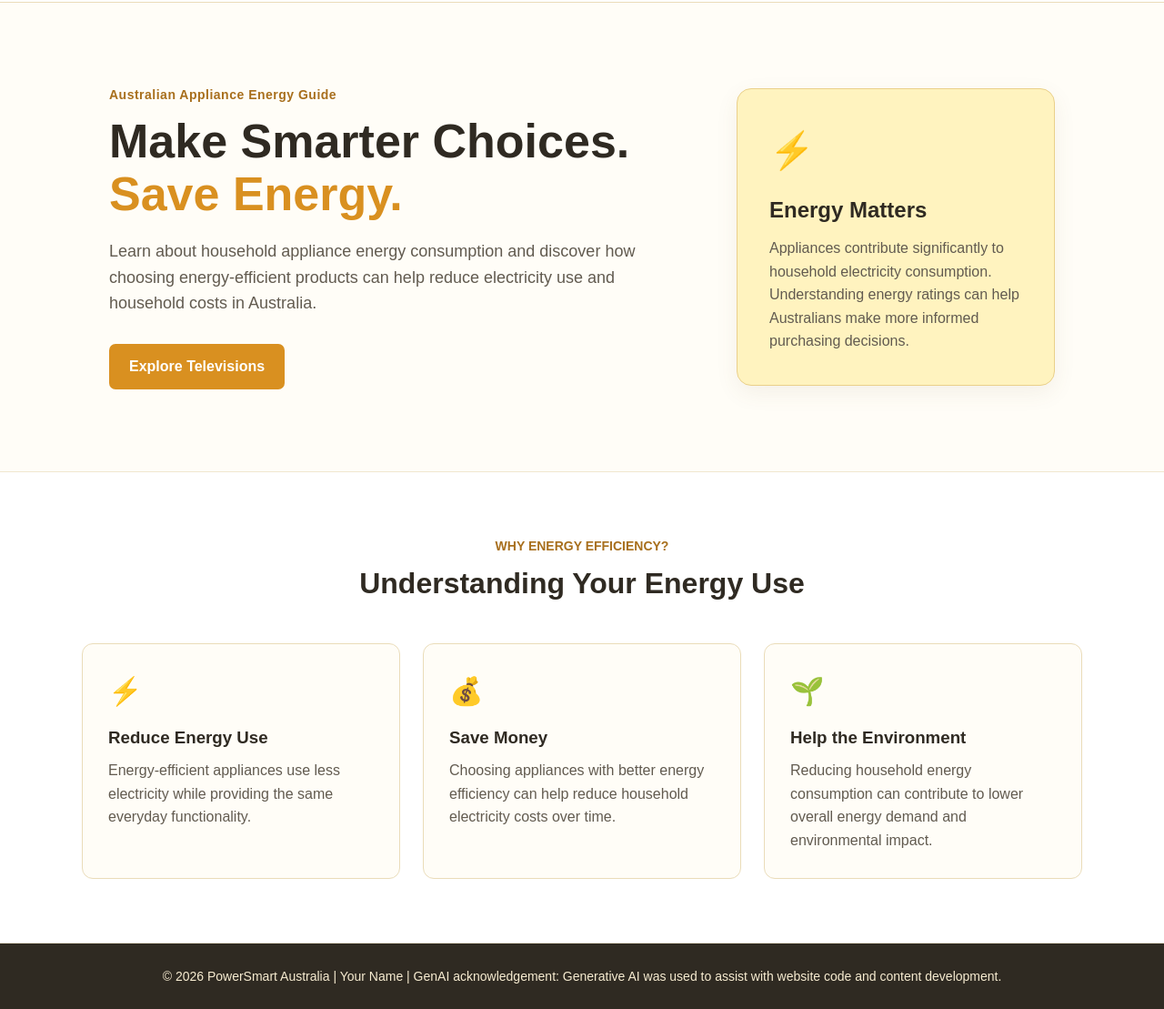
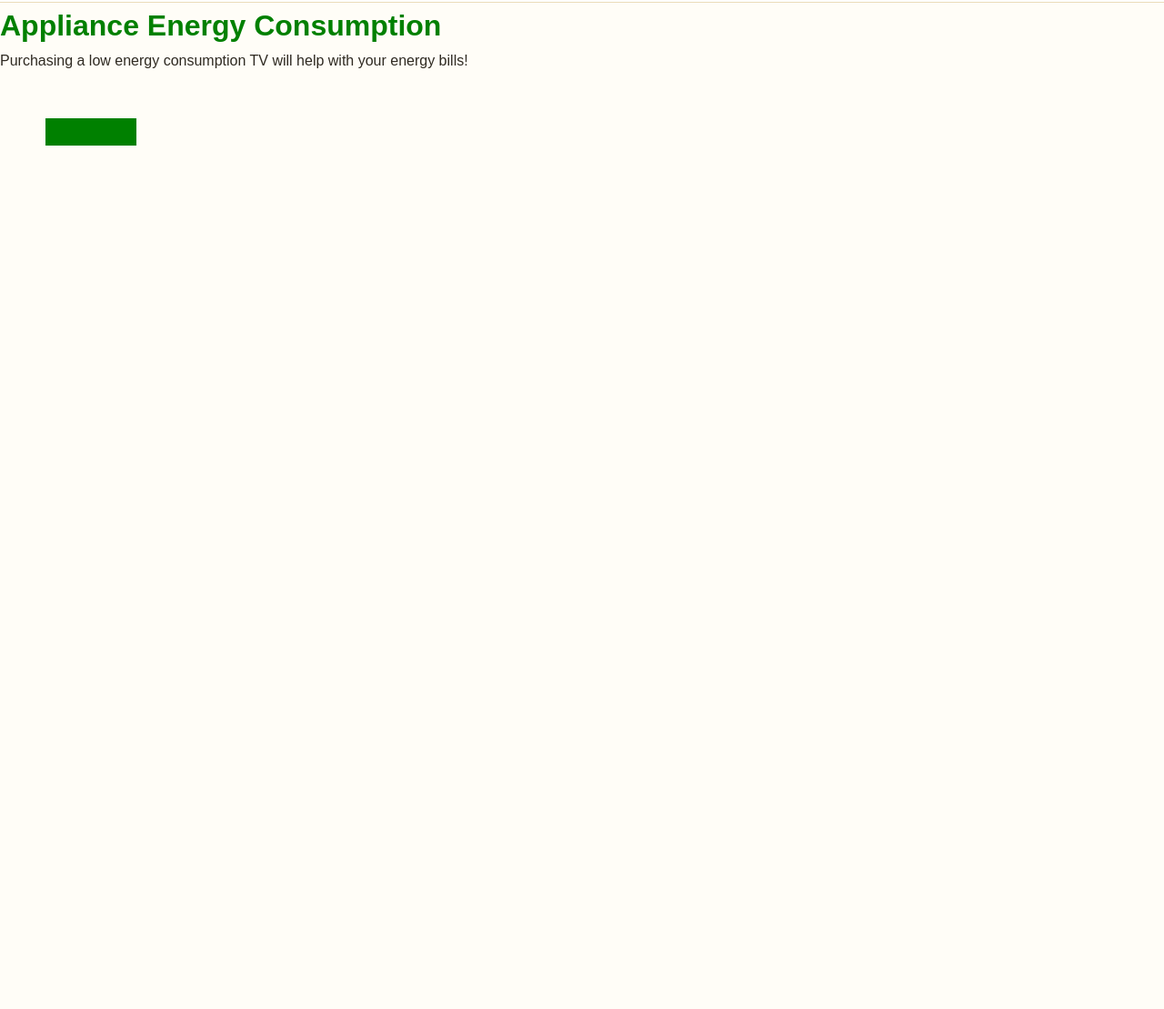
Before and after one commit to KateDaCat/T04-2, a plain HTML site: page index.html in a window 1280 px wide. Shown: the part 78-1187 px from the top of the page at 91% size. After the commit the page ends 800 px from the top, so only its background shows below. Drawn offline with nearby package versions, Linux system fonts and the light colour scheme.

Commit message:
feat: reset body; add h1/div/svg; link D3 and energy-d3.js; D3 — style h1, append paragraph, add SVG rects;

```diff
--- /dev/null
+++ b/energy-d3.js
@@ -0,0 +1,14 @@
+d3.select("h1")
+.style("color", "green");
+d3.select("div")
+.append("p")
+.text("Purchasing a low energy consumption TV will help with your energy bills!");
+d3.select("svg")
+.append("rect")
+d3.select("svg")
+.append("rect")
+.attr("x", 50)
+.attr("y", 50)
+.attr("width", 100)
+.attr("height", 30)
+.style("fill", "green");
--- a/index.html
+++ b/index.html
@@ -1,5 +1,6 @@
 <!DOCTYPE html>
 <html lang="en">
+
 <head>
     <meta charset="UTF-8">
     <meta name="viewport" content="width=device-width, initial-scale=1.0">
@@ -15,118 +16,38 @@
     <header>
         <nav class="navbar">
 
-            <!-- Replace this with your actual logo later -->
             <a href="index.html" class="logo">
                 <img src="powericon.png"
-                    alt="PowerSmart power logo"
-                    class="logo-image">
+                     alt="PowerSmart power logo"
+                     class="logo-image">
                 <span>PowerSmart</span>
             </a>
 
-            <div class="nav-links">
+            <!-- Changed from div to nav so D3 selects #content -->
+            <nav class="nav-links">
                 <a href="index.html" class="active">Home</a>
                 <a href="televisions.html">Televisions</a>
                 <a href="about.html">About Us</a>
-            </div>
+            </nav>
 
         </nav>
     </header>
 
 
-    <!-- Main Home Section -->
-    <main>
+    <!-- D3 Exercise Content -->
 
-        <section class="hero">
-            <div class="hero-content">
+    <h1>Appliance Energy Consumption</h1>
 
-                <p class="tag">Australian Appliance Energy Guide</p>
+    <div id="content"></div>
 
-                <h1>
-                    Make Smarter Choices.
-                    <span>Save Energy.</span>
-                </h1>
-
-                <p class="hero-description">
-                    Learn about household appliance energy consumption
-                    and discover how choosing energy-efficient products
-                    can help reduce electricity use and household costs
-                    in Australia.
-                </p>
-
-                <a href="televisions.html" class="button">
-                    Explore Televisions
-                </a>
-
-            </div>
-
-            <div class="energy-card">
-                <div class="energy-icon">⚡</div>
-
-                <h2>Energy Matters</h2>
-
-                <p>
-                    Appliances contribute significantly to household
-                    electricity consumption. Understanding energy ratings
-                    can help Australians make more informed purchasing
-                    decisions.
-                </p>
-            </div>
-        </section>
+    <!-- Give the SVG a size so shapes can be seen -->
+    <svg width="300" height="150"></svg>
 
 
-        <!-- Information Section -->
-        <section class="information">
-
-            <div class="section-heading">
-                <p>WHY ENERGY EFFICIENCY?</p>
-                <h2>Understanding Your Energy Use</h2>
-            </div>
-
-            <div class="cards">
-
-                <div class="card">
-                    <div class="card-icon">⚡</div>
-                    <h3>Reduce Energy Use</h3>
-                    <p>
-                        Energy-efficient appliances use less electricity
-                        while providing the same everyday functionality.
-                    </p>
-                </div>
-
-                <div class="card">
-                    <div class="card-icon">💰</div>
-                    <h3>Save Money</h3>
-                    <p>
-                        Choosing appliances with better energy efficiency
-                        can help reduce household electricity costs over time.
-                    </p>
-                </div>
-
-                <div class="card">
-                    <div class="card-icon">🌱</div>
-                    <h3>Help the Environment</h3>
-                    <p>
-                        Reducing household energy consumption can contribute
-                        to lower overall energy demand and environmental impact.
-                    </p>
-                </div>
-
-            </div>
-
-        </section>
-
-    </main>
-
-
-    <!-- Footer -->
-    <footer>
-        <p>
-            © 2026 PowerSmart Australia |
-            Your Name |
-            GenAI acknowledgement: Generative AI was used to assist
-            with website code and content development.
-        </p>
-    </footer>
+    <!-- Load D3 first, then your D3 code file -->
+    <script src="https://d3js.org/d3.v7.min.js"></script>
+    <script src="energy-d3.js"></script>
 
 </body>
+
 </html>
```
